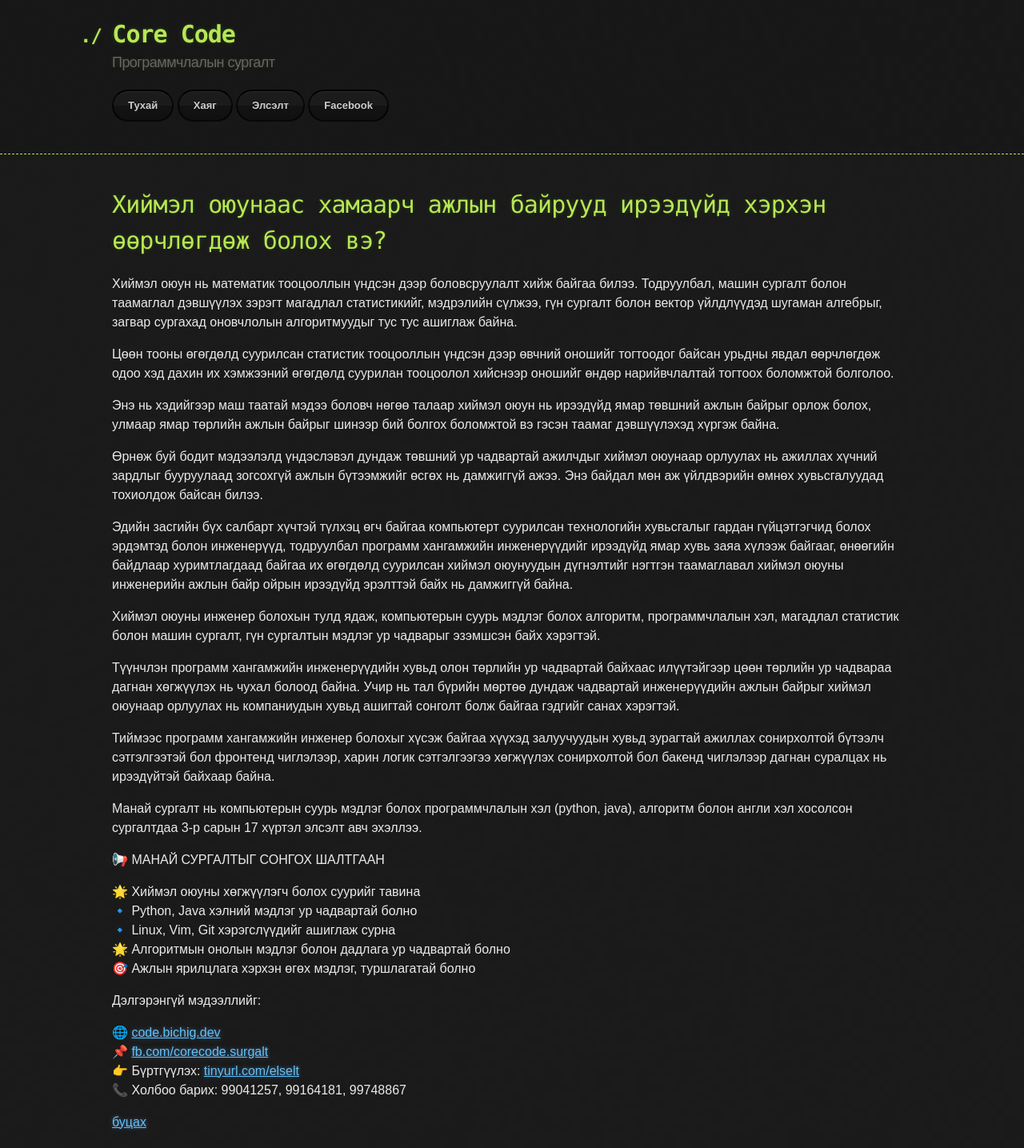
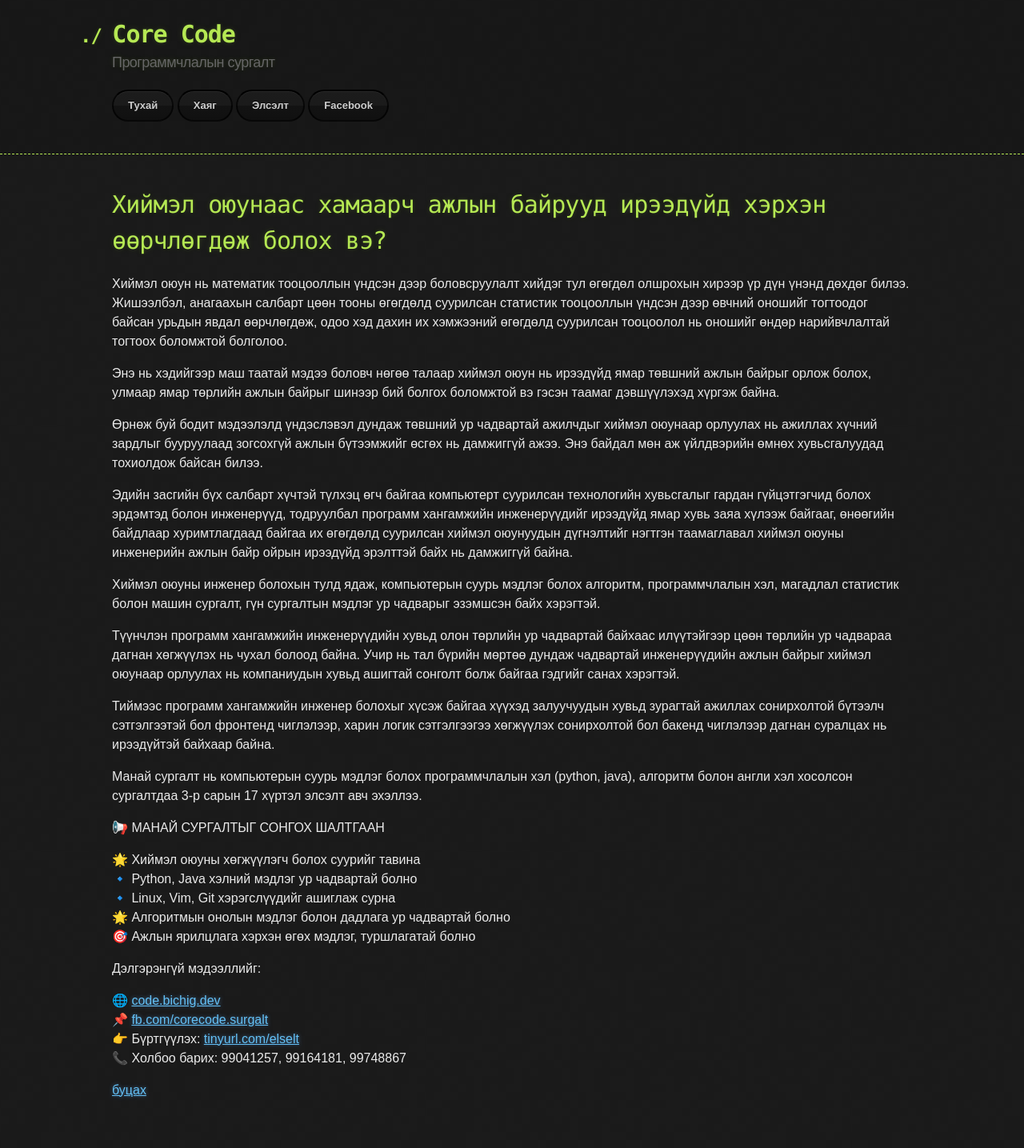
Before and after one commit to ganaatulgaa/corecode, a Jekyll site: the page built from ads.md, in a window 1280 px wide. Shown: the whole page at 80% size. Built offline with Jekyll 4.4.1, drawn with Linux system fonts in a browser that asks for light colours; our own code applies the rules of GitHub Pages for plain Markdown files; after the commit the page ends 1395 px from its top, so only the background shows below that.

Commit message:
Update ads.md

```diff
--- a/ads.md
+++ b/ads.md
@@ -4,9 +4,7 @@
 
 # Хиймэл оюунаас хамаарч ажлын байрууд ирээдүйд хэрхэн өөрчлөгдөж болох вэ?
 
-Хиймэл оюун нь математик тооцооллын үндсэн дээр боловсруулалт хийж байгаа билээ. Тодруулбал, машин сургалт болон таамаглал дэвшүүлэх зэрэгт магадлал статистикийг, мэдрэлийн сүлжээ, гүн сургалт болон вектор үйлдлүүдэд шугаман алгебрыг, загвар сургахад оновчлолын алгоритмуудыг тус тус ашиглаж байна.
-
-Цөөн тооны өгөгдөлд суурилсан статистик тооцооллын үндсэн дээр өвчний оношийг тогтоодог байсан урьдны явдал өөрчлөгдөж одоо хэд дахин их хэмжээний өгөгдөлд суурилан тооцоолол хийснээр оношийг өндөр нарийвчлалтай тогтоох боломжтой болголоо.
+Хиймэл оюун нь математик тооцооллын үндсэн дээр боловсруулалт хийдэг тул өгөгдөл олшрохын хирээр үр дүн үнэнд дөхдөг билээ. Жишээлбэл, анагаахын салбарт цөөн тооны өгөгдөлд суурилсан статистик тооцооллын үндсэн дээр өвчний оношийг тогтоодог байсан урьдын явдал өөрчлөгдөж, одоо хэд дахин их хэмжээний өгөгдөлд суурилсан тооцоолол нь оношийг өндөр нарийвчлалтай тогтоох боломжтой болголоо.
 
 Энэ нь хэдийгээр маш таатай мэдээ боловч нөгөө талаар хиймэл оюун нь ирээдүйд ямар төвшний ажлын байрыг орлож болох, улмаар ямар төрлийн ажлын байрыг шинээр бий болгох боломжтой вэ гэсэн таамаг дэвшүүлэхэд хүргэж байна.
 
```
